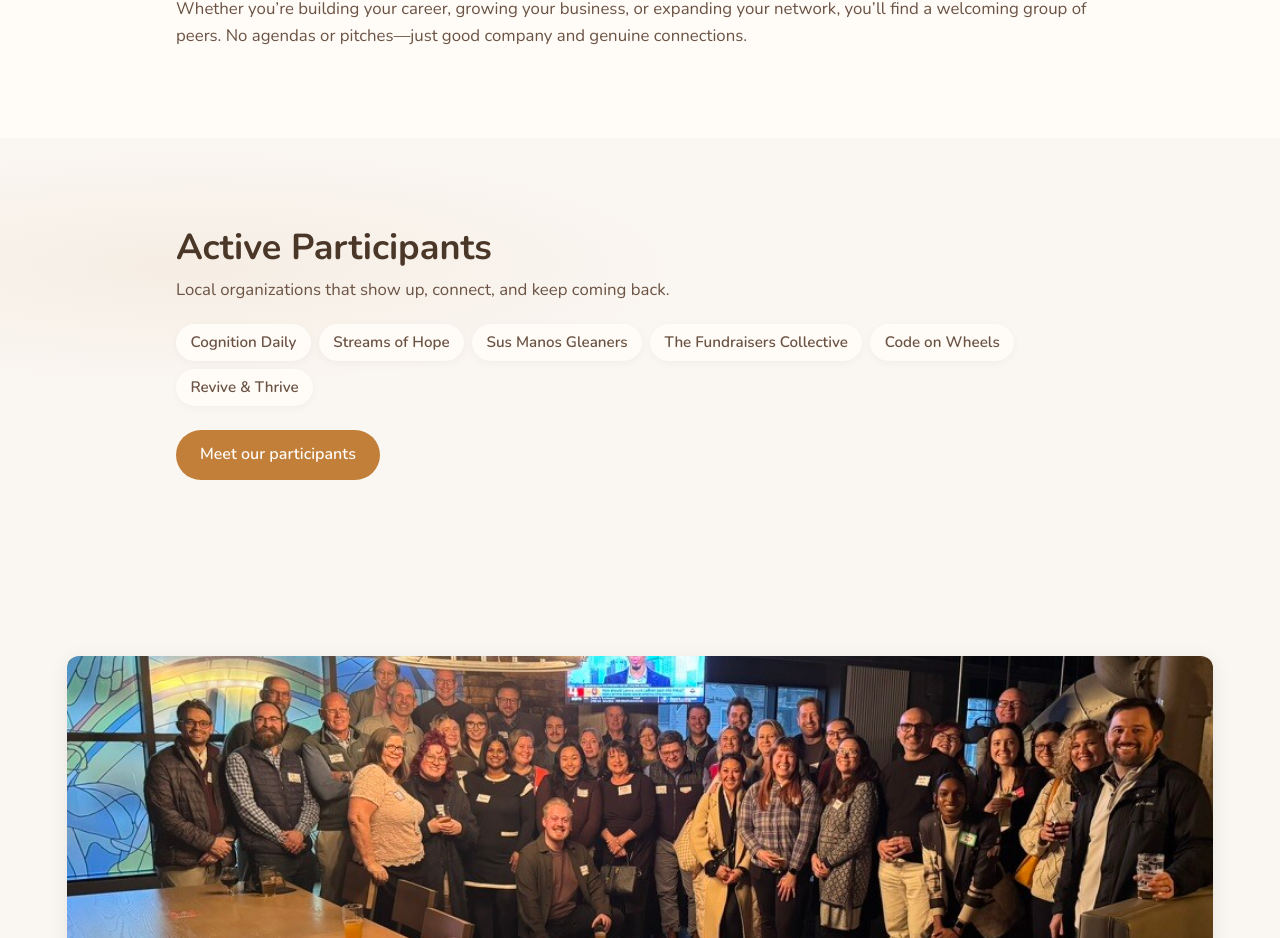
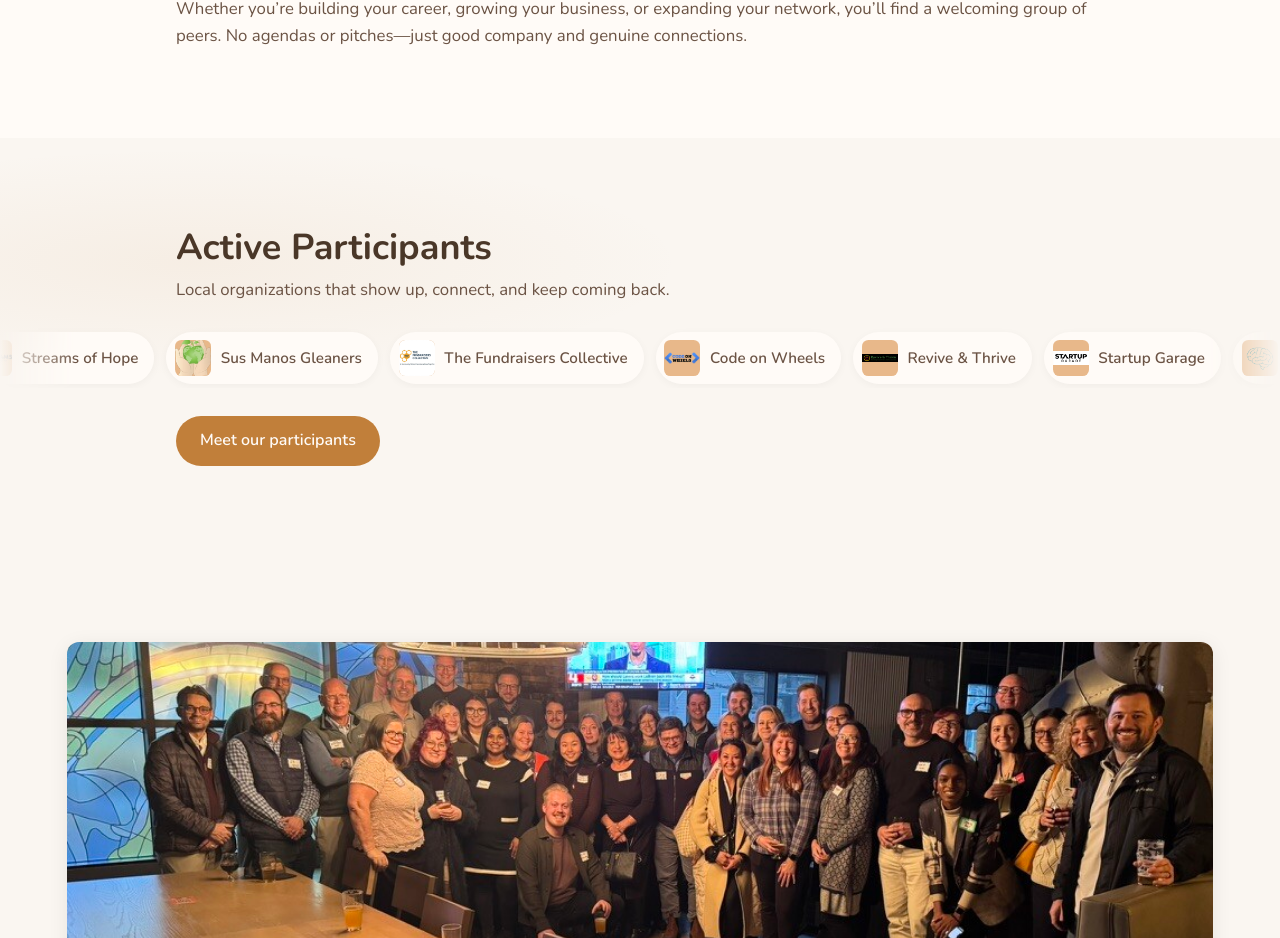
Before and after one commit to DayDream-Technologies/Drinks-and-Development, a React (Vite) app: page / in a window 1280 px wide. Shown: the part 952-1890 px from the top of the page. Built offline with nearby package versions, Linux system fonts and the light colour scheme; the HTML template or start-up script is replaced by a standard one.

Commit message:
Startup Garage

```diff
--- a/src/components/ParticipantsTeaser.jsx
+++ b/src/components/ParticipantsTeaser.jsx
@@ -1,6 +1,25 @@
 import { Link } from 'react-router-dom'
 import { content } from '../content'
 import { ScrollReveal } from './ScrollReveal'
+
+function TeaserItems({ organizations, clone = false }) {
+  return (
+    <ul className="participants-teaser-list" aria-hidden={clone ? 'true' : undefined}>
+      {organizations.map((org) => (
+        <li key={`${org.id}${clone ? '-clone' : ''}`} className="participants-teaser-item">
+          {org.logo && (
+            <img
+              src={`${import.meta.env.BASE_URL}${org.logo}`}
+              alt=""
+              className="participants-teaser-logo"
+            />
+          )}
+          <span>{org.name}</span>
+        </li>
+      ))}
+    </ul>
+  )
+}
 
 export function ParticipantsTeaser() {
   const copy = content.participants || {}
@@ -14,15 +33,16 @@ export function ParticipantsTeaser() {
       <ScrollReveal variant="up" className="section-inner">
         <h2 className="participants-teaser-title">{title}</h2>
         <p className="participants-teaser-intro">{intro}</p>
-        {organizations.length > 0 && (
-          <ul className="participants-teaser-list">
-            {organizations.map((org) => (
-              <li key={org.id} className="participants-teaser-item">
-                {org.name}
-              </li>
-            ))}
-          </ul>
-        )}
+      </ScrollReveal>
+      {organizations.length > 0 && (
+        <div className="participants-teaser-marquee" aria-label="Active participant organizations">
+          <div className="participants-teaser-track">
+            <TeaserItems organizations={organizations} />
+            <TeaserItems organizations={organizations} clone />
+          </div>
+        </div>
+      )}
+      <ScrollReveal variant="up" className="section-inner">
         <Link to="/participants" className="btn btn-primary participants-teaser-cta">
           {cta}
         </Link>
--- a/src/content.js
+++ b/src/content.js
@@ -101,6 +101,15 @@ export const content = {
         website: 'https://reviveandthrive.org',
         logo: 'logos/revive-and-thrive-logo.png',
       },
+      {
+        id: 'startup-garage',
+        name: 'Startup Garage',
+        tagline: 'Expanding Christ-Centered Entrepreneurship',
+        about:
+          'Startup Garage is a nonprofit dedicated to developing redemptive entrepreneurs by equipping early-stage, faith-driven founders through a clear pathway of events, intentional connections, and our small groups called The Forge.',
+        website: 'https://www.startupgarage.org/',
+        logo: 'logos/startup-garage-logo.png',
+      },
     ],
   },
 }
--- a/src/index.css
+++ b/src/index.css
@@ -1028,30 +1028,99 @@ a:hover {
 }
 
 .participants-teaser-intro {
-  margin: 0 0 1.25rem;
+  margin: 0 0 1.5rem;
   color: var(--text-secondary);
+}
+
+.participants-teaser-marquee {
+  overflow: hidden;
+  width: 100%;
+  margin: 0 0 1.75rem;
+  -webkit-mask-image: linear-gradient(
+    to right,
+    transparent,
+    #000 6%,
+    #000 94%,
+    transparent
+  );
+  mask-image: linear-gradient(
+    to right,
+    transparent,
+    #000 6%,
+    #000 94%,
+    transparent
+  );
+}
+
+.participants-teaser-track {
+  display: flex;
+  width: max-content;
+  animation: participants-marquee 40s linear infinite;
+}
+
+.participants-teaser-marquee:hover .participants-teaser-track,
+.participants-teaser-marquee:focus-within .participants-teaser-track {
+  animation-play-state: paused;
 }
 
 .participants-teaser-list {
   list-style: none;
-  margin: 0 0 1.5rem;
-  padding: 0;
+  margin: 0;
+  padding: 0.25rem 0.75rem 0.25rem 0;
   display: flex;
-  flex-wrap: wrap;
-  gap: 0.5rem;
+  flex-wrap: nowrap;
+  gap: 0.75rem;
 }
 
 .participants-teaser-item {
-  display: inline-block;
-  padding: 0.4rem 0.9rem;
+  display: inline-flex;
+  align-items: center;
+  gap: 0.6rem;
+  flex-shrink: 0;
+  padding: 0.5rem 1rem 0.5rem 0.55rem;
   border-radius: 2rem;
   background: var(--color-warm-white);
   color: var(--text-secondary);
   font-weight: 600;
   font-size: 0.95rem;
+  white-space: nowrap;
   box-shadow: 0 2px 8px rgba(0, 0, 0, 0.04);
+}
+
+.participants-teaser-logo {
+  width: 2.25rem;
+  height: 2.25rem;
+  object-fit: contain;
+  flex-shrink: 0;
+  border-radius: 0.4rem;
+  background: var(--color-amber-light);
 }
 
 .participants-teaser-cta {
   display: inline-block;
 }
+
+@keyframes participants-marquee {
+  from {
+    transform: translateX(0);
+  }
+  to {
+    transform: translateX(-50%);
+  }
+}
+
+@media (prefers-reduced-motion: reduce) {
+  .participants-teaser-track {
+    animation: none;
+  }
+
+  .participants-teaser-marquee {
+    overflow-x: auto;
+    -webkit-mask-image: none;
+    mask-image: none;
+  }
+
+  .participants-teaser-list[aria-hidden='true'] {
+    display: none;
+  }
+}
```
Also changed, not shown: public/logos/startup-garage-logo.png (added).
